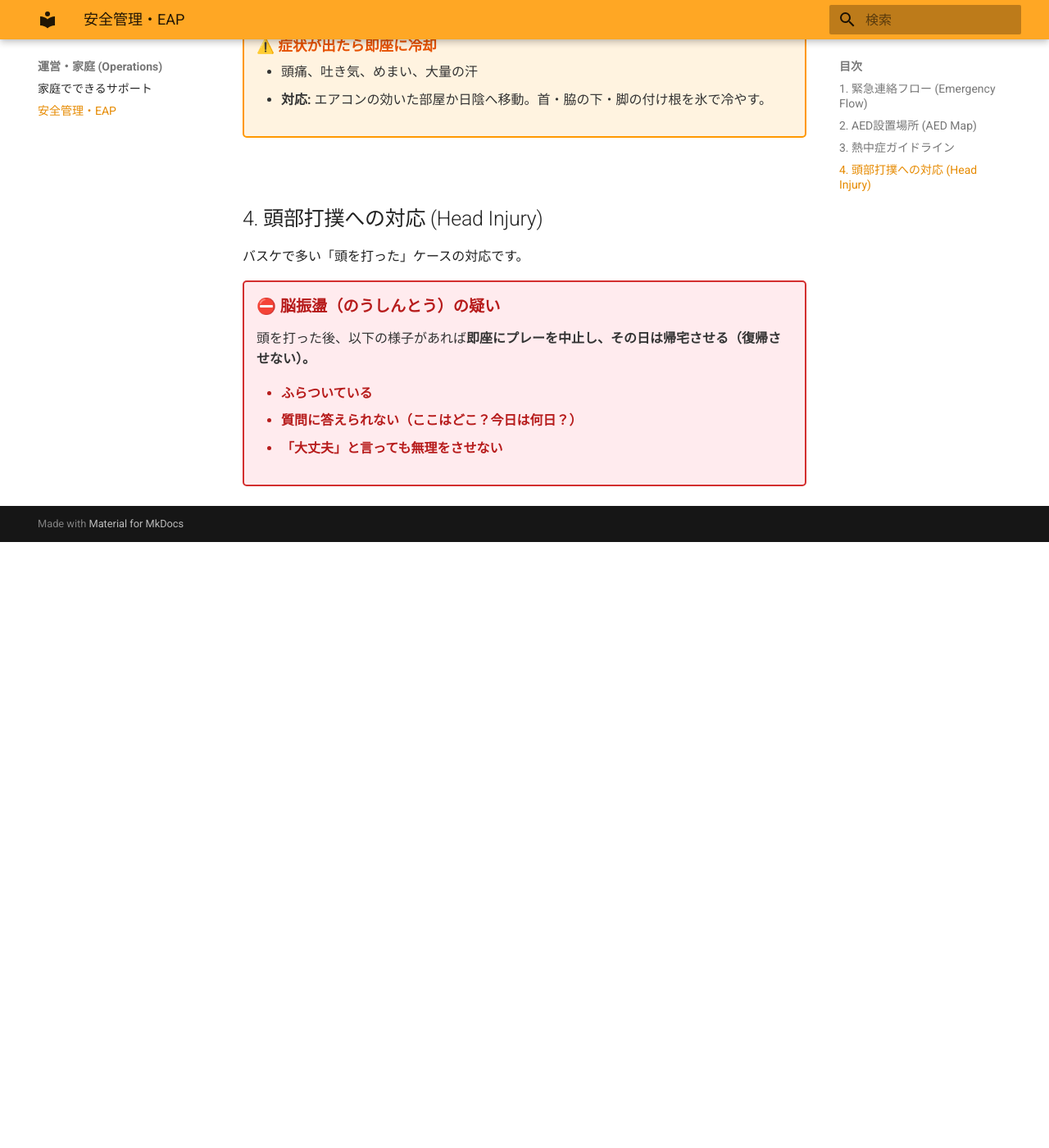
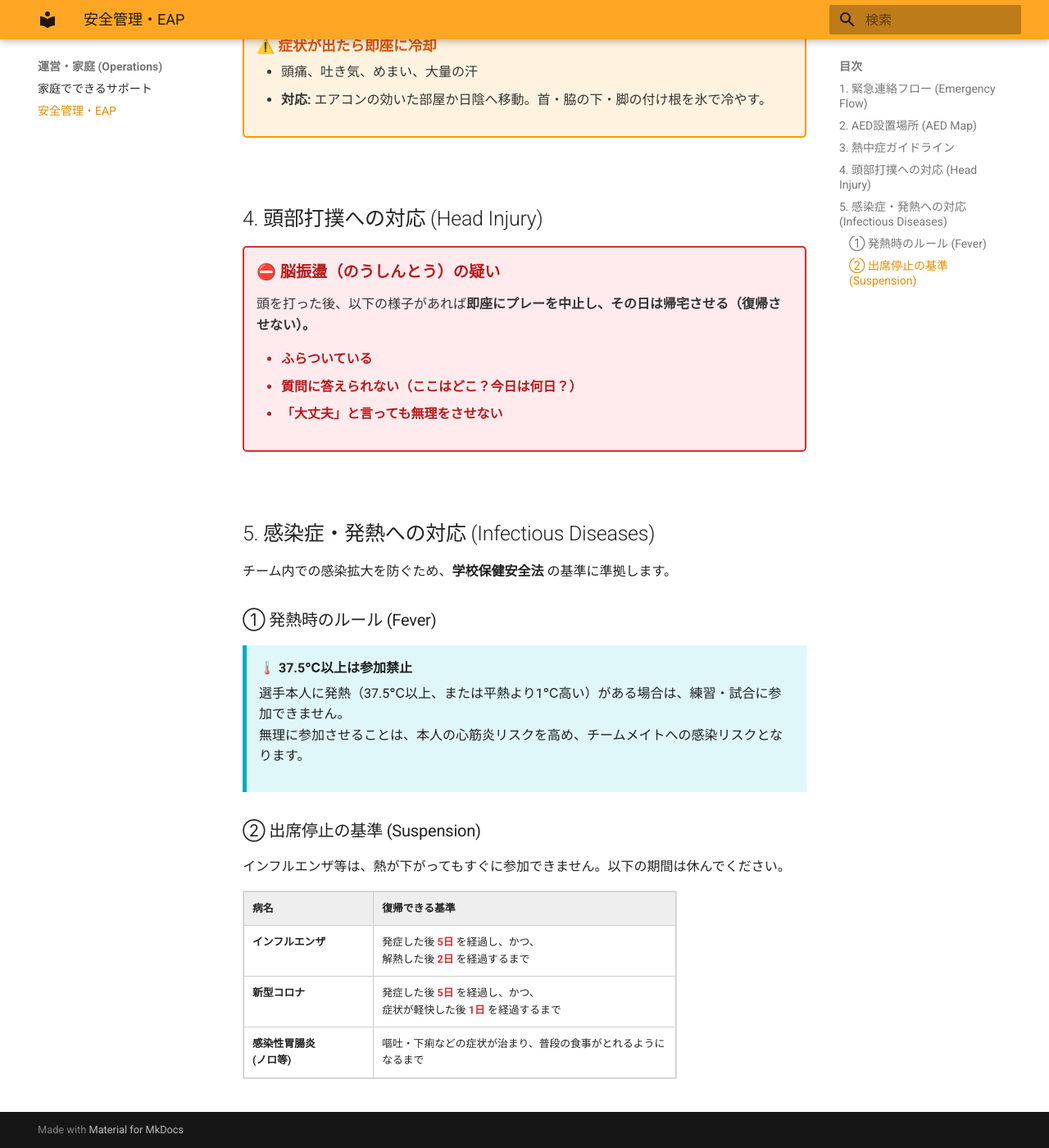
Before and after one commit to kawaiikumichan/asahicho-minibus-ops, an MkDocs documentation site: the page built from docs/03_Operations/eap.md, in a window 1280 px wide and 1400 px high, scrolled down 1549 px. Shown: the whole window at 82% size. Built offline with MkDocs 1.6.1 and Material for MkDocs 9.7.7, drawn with Linux system fonts in a browser that asks for light colours; before the commit the page ends 2210 px from its top, so only the background shows below that.

Commit message:
Update eap.md

```diff
--- a/docs/03_Operations/eap.md
+++ b/docs/03_Operations/eap.md
@@ -99,7 +99,6 @@ WBGT（暑さ指数）計を使用し、数値に基づいて活動を制限し
 <br>
 
 ## 4. 頭部打撲への対応 (Head Injury)
-バスケで多い「頭を打った」ケースの対応です。
 
 <div style="border: 2px solid #d32f2f; background-color: #ffebee; padding: 15px; border-radius: 5px; color: #333;">
     <strong style="font-size: 1.2em; color: #b71c1c;">⛔ 脳振盪（のうしんとう）の疑い</strong>
@@ -112,3 +111,48 @@ WBGT（暑さ指数）計を使用し、数値に基づいて活動を制限し
         <li>「大丈夫」と言っても無理をさせない</li>
     </ul>
 </div>
+
+<br>
+
+## 5. 感染症・発熱への対応 (Infectious Diseases)
+
+チーム内での感染拡大を防ぐため、**学校保健安全法** の基準に準拠します。
+
+### ① 発熱時のルール (Fever)
+<div style="background-color: #e0f7fa; border-left: 5px solid #00acc1; padding: 15px; margin-bottom: 20px;">
+    <strong>🌡️ 37.5℃以上は参加禁止</strong>
+    <p style="margin-top: 5px;">
+        選手本人に発熱（37.5℃以上、または平熱より1℃高い）がある場合は、練習・試合に参加できません。<br>
+        無理に参加させることは、本人の心筋炎リスクを高め、チームメイトへの感染リスクとなります。
+    </p>
+</div>
+
+### ② 出席停止の基準 (Suspension)
+インフルエンザ等は、熱が下がってもすぐに参加できません。以下の期間は休んでください。
+
+<table style="width: 100%; border-collapse: collapse;">
+  <tr style="background-color: #eee;">
+    <th style="padding: 10px; border: 1px solid #ccc; width: 30%;">病名</th>
+    <th style="padding: 10px; border: 1px solid #ccc;">復帰できる基準</th>
+  </tr>
+  <tr>
+    <td style="padding: 10px; border: 1px solid #ccc; font-weight: bold;">インフルエンザ</td>
+    <td style="padding: 10px; border: 1px solid #ccc;">
+        発症した後 <span style="color:#d32f2f; font-weight:bold;">5日</span> を経過し、かつ、<br>
+        解熱した後 <span style="color:#d32f2f; font-weight:bold;">2日</span> を経過するまで
+    </td>
+  </tr>
+  <tr>
+    <td style="padding: 10px; border: 1px solid #ccc; font-weight: bold;">新型コロナ</td>
+    <td style="padding: 10px; border: 1px solid #ccc;">
+        発症した後 <span style="color:#d32f2f; font-weight:bold;">5日</span> を経過し、かつ、<br>
+        症状が軽快した後 <span style="color:#d32f2f; font-weight:bold;">1日</span> を経過するまで
+    </td>
+  </tr>
+  <tr>
+    <td style="padding: 10px; border: 1px solid #ccc; font-weight: bold;">感染性胃腸炎<br>(ノロ等)</td>
+    <td style="padding: 10px; border: 1px solid #ccc;">
+        嘔吐・下痢などの症状が治まり、普段の食事がとれるようになるまで
+    </td>
+  </tr>
+</table>
```
